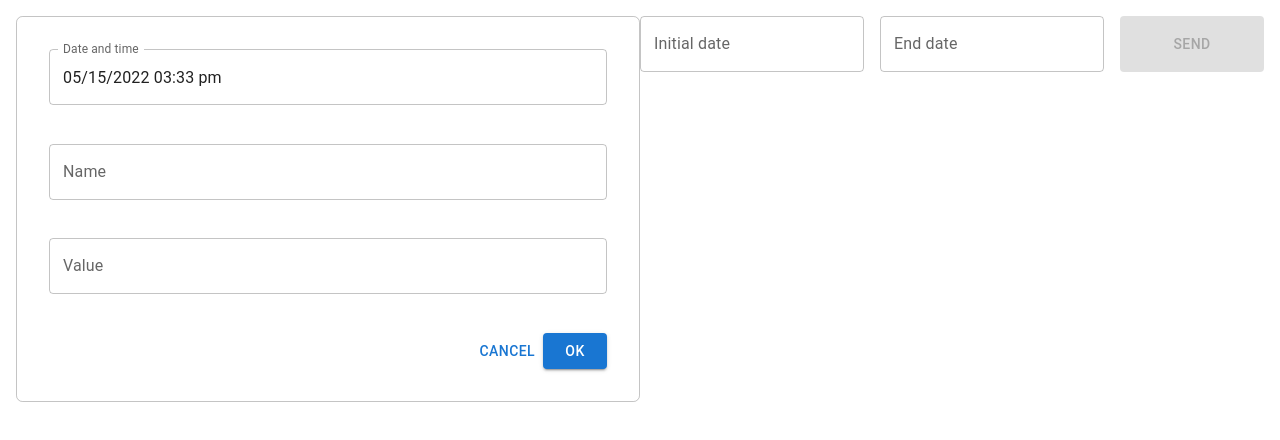
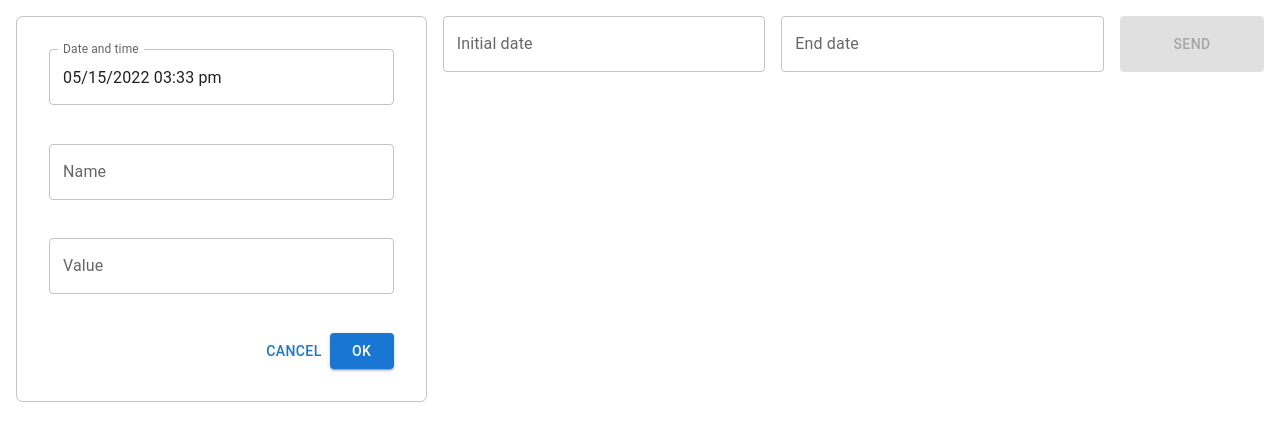
Before and after one commit to JavierRodriguezRegueiro/metrics, a React (Create React App) app in the folder src/main/java/com/factorial/metrics/web/frontend/: page / in a window 1280 px wide. Shown: the top 440 px of the page. Built offline with nearby package versions, Linux system fonts and the light colour scheme.

Commit message:
Fix app style

```diff
--- a/src/main/java/com/factorial/metrics/web/frontend/src/App.css
+++ b/src/main/java/com/factorial/metrics/web/frontend/src/App.css
@@ -1,6 +1,7 @@
-.App {
+.app {
   height: 100vh;
   display: grid;
-  grid-template-columns: 1fr 1fr;
+  grid-template-columns: 1fr 2fr;
   padding: 1rem;
+  grid-gap: 1rem;
 }
--- a/src/main/java/com/factorial/metrics/web/frontend/src/App.jsx
+++ b/src/main/java/com/factorial/metrics/web/frontend/src/App.jsx
@@ -4,10 +4,10 @@ import PutMetricForm from "./components/PutMetricForm/PutMetricForm";
 import GetMetrics from "./components/GetMetrics/GetMetrics";
 import './App.css';
 
-function App() {
+const App = () => {
   return (
     <LocalizationProvider dateAdapter={AdapterDateFns}>
-      <div className="App" data-testid="app">
+      <div className="app" data-testid="app">
         <PutMetricForm currentDate={new Date()}/>
         <GetMetrics />
       </div>
```
